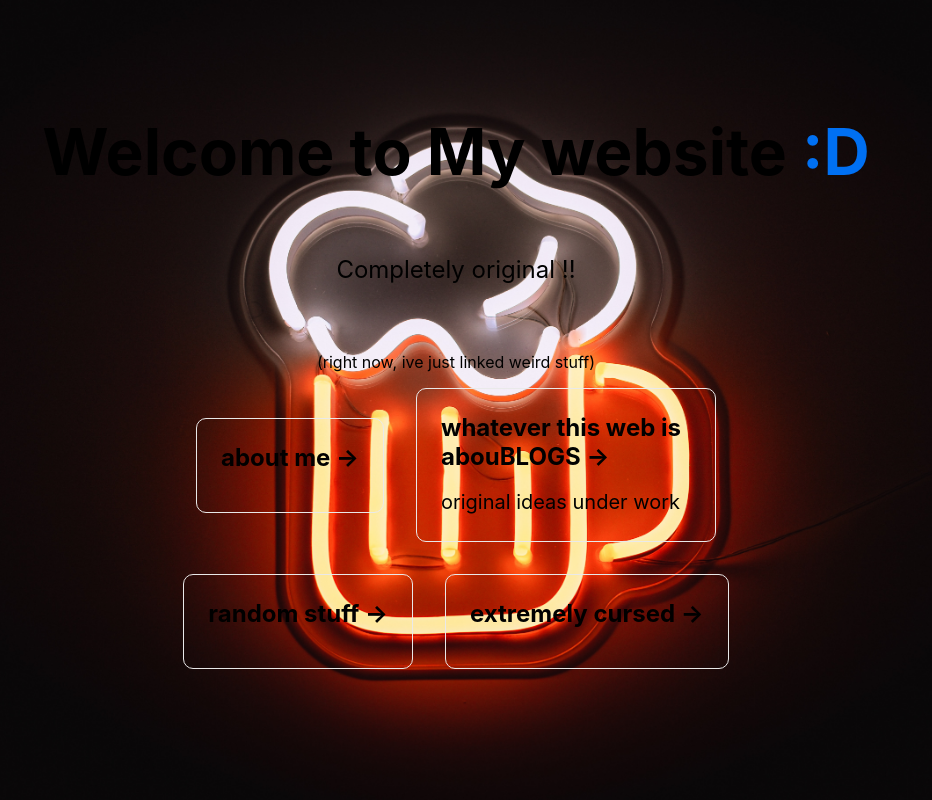
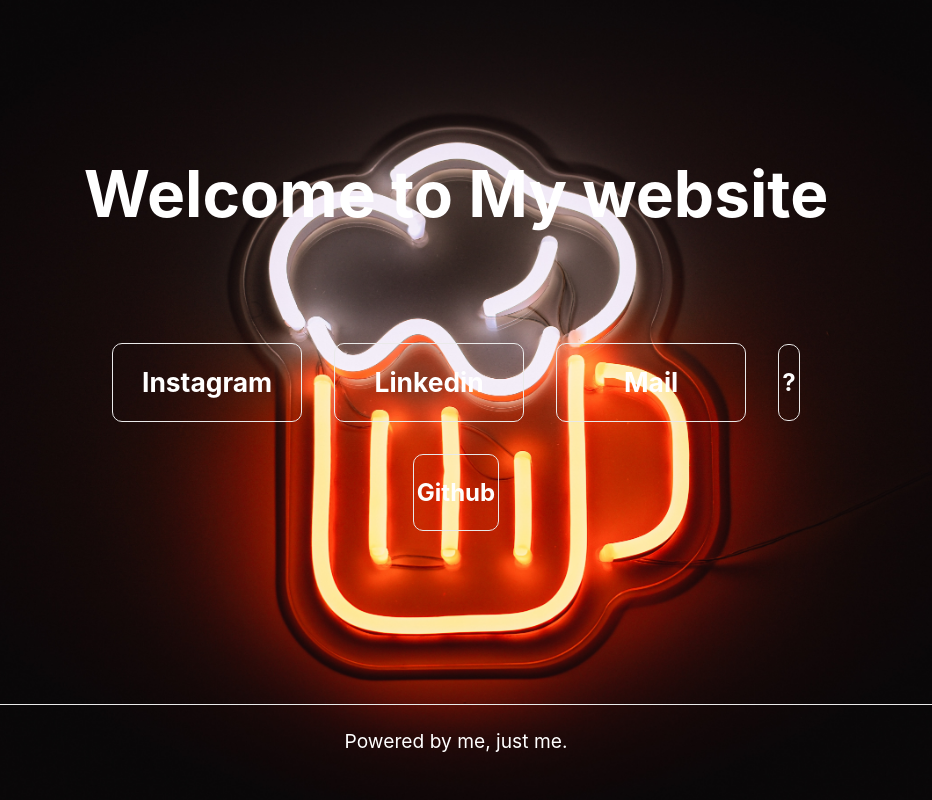
Before and after one commit to vikramsingh117/Intro, a Next.js app: page / in a window 1280 px wide. Shown: the whole page, without its empty margins (184-1116 px from the left). Built offline with nearby package versions, Linux system fonts and the light colour scheme.

Commit message:
this is final main branch

```diff
--- a/pages/index.js
+++ b/pages/index.js
@@ -1,6 +1,7 @@
-import Head from 'next/head'
-import Image from 'next/image'
-import styles from '../styles/Home.module.css'
+import Head from "next/head";
+import Image from "next/image";
+import styles from "../styles/Home.module.css";
+import Link from "next/link";
 
 export default function Home() {
   return (
@@ -11,47 +12,46 @@ export default function Home() {
 }>
     <div className={styles.container}>
       <Head>
-        <title>my first app</title>
-        <meta name="description" content="Generated by create next app" />
+        <title>Hello</title>
+        <meta name="description" content="Web by Vikram Singh" />
         <link rel="icon" href="/favicon.ico" />
       </Head>
 
       <main className={styles.main}>
-        <h1 className={styles.title}>
-          Welcome to My website <a href="https://github.com/discordmod217">:D</a>
-        </h1>
+        <h1 className={styles.title}>Welcome to My website</h1>
 
-        <p className={styles.description}>
-          Completely original !!
-        </p>
-        <div>(right now, ive just linked weird stuff)</div>
+        <p className={styles.description}></p>
         <div className={styles.grid}>
-          <a href="https://github.com/discordmod217" className={styles.card}>
-            <h2>about me &rarr;</h2>
-          </a>
-
-          <a href="https://youtu.be/8dVQ0813KVM" className={styles.card}>
-            <h2>whatever this web is abouBLOGS &rarr;</h2>
-            <p>original ideas under work</p>
+          <a
+            href="https://www.instagram.com/ss.vikram_/"
+            className={styles.card}
+          >
+            <h2>Instagram</h2>
           </a>
 
           <a
-            href="http://matias.ma/nsfw/"
+            href="https://www.linkedin.com/in/vikram-singh-9b48a4220"
             className={styles.card}
           >
-            <h2>random stuff &rarr;</h2>
+            <h2>Linkedin</h2>
           </a>
 
-          <a
-            href="https://bhailang.js.org/"
-            className={styles.card}
-          >
-            <h2>extremely cursed &rarr;</h2>
+          <a href="mailto:vikramandanshu@gmail.com" className={styles.card}>
+            <h2>Mail</h2>
+          </a>
+
+          <a href="http://matias.ma/nsfw/" className={styles.card2}>
+            <h2>?</h2>
+          </a>
+
+          <a href="https://github.com/vikramsingh117" className={styles.card2}>
+            <h2>Github</h2>
           </a>
         </div>
       </main>
       </div>
 
+      <footer className={styles.footer}>Powered by me, just me.</footer>
     </div>
     </>
 
--- a/styles/Home.module.css
+++ b/styles/Home.module.css
@@ -4,8 +4,8 @@
 }
 
 .main {
-  min-height: 100vh;
-  padding: 4rem 0;
+  min-height: 88vh;
+  padding: 1rem 0;
   flex: 1;
   display: flex;
   flex-direction: column;
@@ -19,43 +19,67 @@
 .footer {
   display: flex;
   flex: 1;
-  padding: 2rem 0;
+  padding: 1.5rem 0;
   border-top: 1px solid #eaeaea;
   justify-content: center;
   align-items: center;
 }
 
-.footer a {
+.footer  {
   display: flex;
   justify-content: center;
   align-items: center;
+  font-size: 1.2rem;
   flex-grow: 1;
+  transition: font-size 0.5s, color 0.5s;
+
 }
 
-.title a {
-  color: #0070f3;
+.footer:hover{
+  color: #a020f0;
+  font-size: 1.6rem;
+  cursor:context-menu;
+
+  transition: all 0.5s;
+}
+
+.title  {
   text-decoration: none;
 }
 
-.title a:hover,
-.title a:focus,
-.title a:active {
-  text-decoration: underline;
+.title :hover,
+.title :focus,
+.title :active {
 }
 
 .title {
   margin: 0;
   line-height: 1.15;
   font-size: 4rem;
+  padding-left:6px;
+  padding-right:6px;
+  cursor:context-menu;
+  transition: font-size 1s, color 1s;
+
+
 }
 
 .title,
 .description {
   text-align: center;
+
 }
 
+.title:hover{
+
+  color: #FFA500;
+  font-size: 4.11rem;
+  transition: all 0.5s;
+}
+
+
 .description {
-  margin: 4rem 0;
+  margin: 3rem 0;
   line-height: 1.5;
   font-size: 1.5rem;
 }
@@ -77,10 +101,29 @@
   max-width: 800px;
 }
 
+
+.card h2 {
+  margin: 0 0 0 0;
+}
+
 .card {
   margin: 1rem;
-  padding: 1.5rem;
-  text-align: left;
+  padding: 1.4rem;
+  text-align: center;
+  color: inherit;
+  text-decoration: none;
+  border: 1px solid #eaeaea;
+  border-radius: 10px;
+  width: 190px;
+  font-size: 1.1rem;
+  transition: color 0.5s ease, border 0.5s ease, border-radius 0.5s,
+    font-size 0.5s;
+}
+
+.card2 {
+  margin: 1rem;
+  padding: 0.2rem;
+  text-align: center;
   color: inherit;
   text-decoration: none;
   border: 1px solid #eaeaea;
@@ -109,14 +152,27 @@
 
 .card:hover,
 .card:focus,
+.navbar ul li a:hover,
 .card:active {
-  color: #0070f3;
-  border-color: #0070f3;
+  color: #FFA500;
+  border-color: #a020f0;
+  border: 5px solid #a020f0;
+  border-radius: 3rem;
+  font-size: 1.2rem;
+  transition: color 0.5s ease, border 0.5s ease, border-radius 0.5s,
+    font-size 0.5s;
 }
 
-.card h2 {
-  margin: 0 0 1rem 0;
-  font-size: 1.5rem;
+.card2:hover,
+.navbar ul li a:hover,
+.card2:focus,
+.card2:active {
+  color: #a020f0;
+  border: 5px solid #FFA500;
+  border-radius: 3rem;
+  font-size: 1.3rem;
+  transition: color 0.5s ease, border 0.5s ease, border-radius 0.5s,
+    font-size 0.5s;
 }
 
 .card p {
@@ -137,17 +193,23 @@
   }
 }
 
-.navbar ul{
+.navbar ul {
   display: flex;
   justify-content: center;
   align-items: center;
   padding: 0;
   height: 50px;
-  background: #fff;
+  background: #121212;
   border-bottom: 5px solid #eaeaea;
   box-shadow: 0 1px 5px rgba(0, 0, 0, 0.1);
+  font-size: 2rem;
+  font-family: "Roboto", sans-serif;
+  font-weight: 300;
+  color: #eaeaea;
+  margin-top: 1rem;
+  margin-bottom: 0.5rem;
 }
-.navbar ul li{
+.navbar ul li {
   list-style: none;
   margin: 0 1rem;
 }
@@ -161,11 +223,15 @@
 }
 
 .bloghead {
-
-  padding-top: 36px;
-  padding-bottom: 26px;
+  padding-top: 0.1rem;
   display: flex;
   /* flex-direction: column; */
   align-items: center;
   justify-content: center;
 }
+
+.semititle {
+  margin-bottom: 3px;
+  color: black;
+  display: block;
+}
--- a/styles/globals.css
+++ b/styles/globals.css
@@ -21,6 +21,23 @@ body {
     100% {
         opacity: 1;
     }
+
+
+animation: fadeInAnimation ease 3s;
+    animation-iteration-count: 1;
+    animation-fill-mode: forwards;
+
+
+ }
+
+
+  @keyframes fadeInAnimation {
+    0% {
+        opacity: 0;
+    }
+    100% {
+        opacity: 1;
+    }
 }
 
 
@@ -32,3 +49,60 @@ a {
 * {
   box-sizing: border-box;
 }
+
+
+html {
+  color-scheme: dark !important;
+}
+
+
+
+
+
+
+
+
+
+
+
+
+
+
+
+
+
+::-webkit-scrollbar {
+  background-color: #202324;
+  color: #aba499;
+}
+::-webkit-scrollbar-corner {
+  background-color: rgb(19, 21, 22);
+}
+::-webkit-scrollbar-corner {
+  background-color: #181a1b;
+}
+::-webkit-scrollbar-corner {
+  background-color: #181a1b;
+}
+
+::-webkit-scrollbar-thumb {
+  background-color: rgb(55, 60, 62);
+}
+::-webkit-scrollbar-thumb {
+  background-color: #454a4d;
+}
+::-webkit-scrollbar-thumb {
+  background-color: #454a4d;
+}
+::selection {
+  background-color: rgb(0, 62, 136) !important;
+  color: rgb(216, 212, 207) !important;
+}
+::selection {
+  background-color: #004daa !important;
+  color: #e8e6e3 !important;
+}
+::selection {
+  background-color: #004daa !important;
+  color: #e8e6e3 !important;
+}
```
Also changed, not shown: pages/about.js (+19 -15 lines), public/vik.txt (deleted), 1 other file (tests, documents, lock files or other folders).
